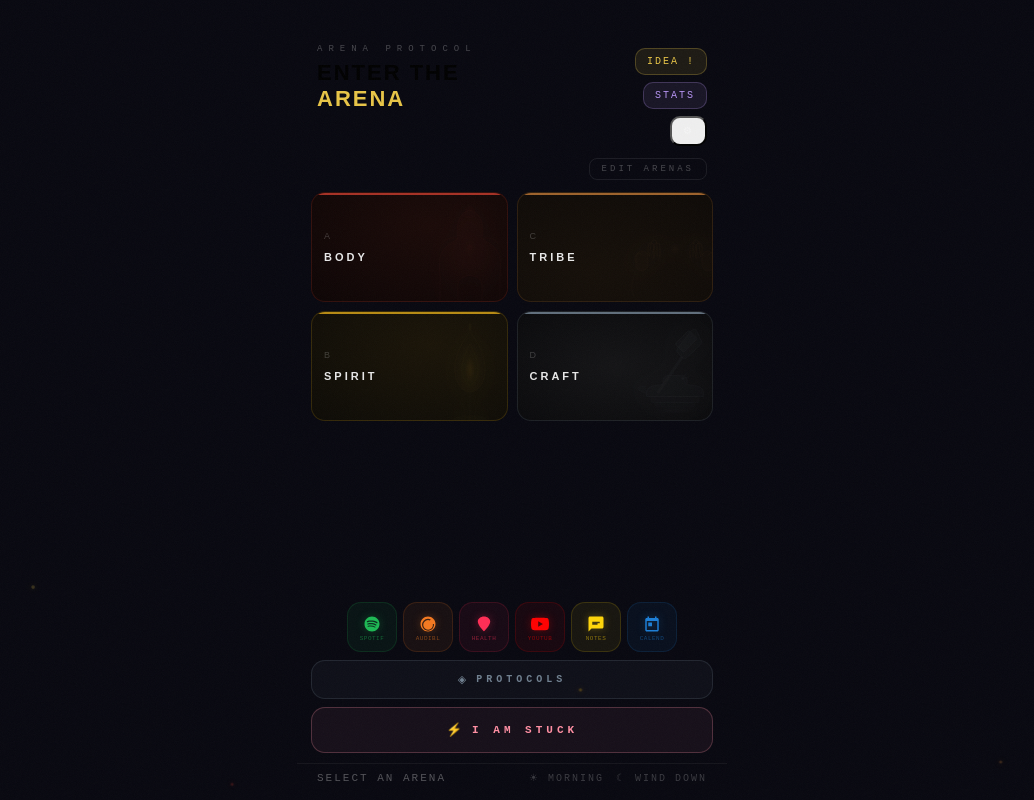
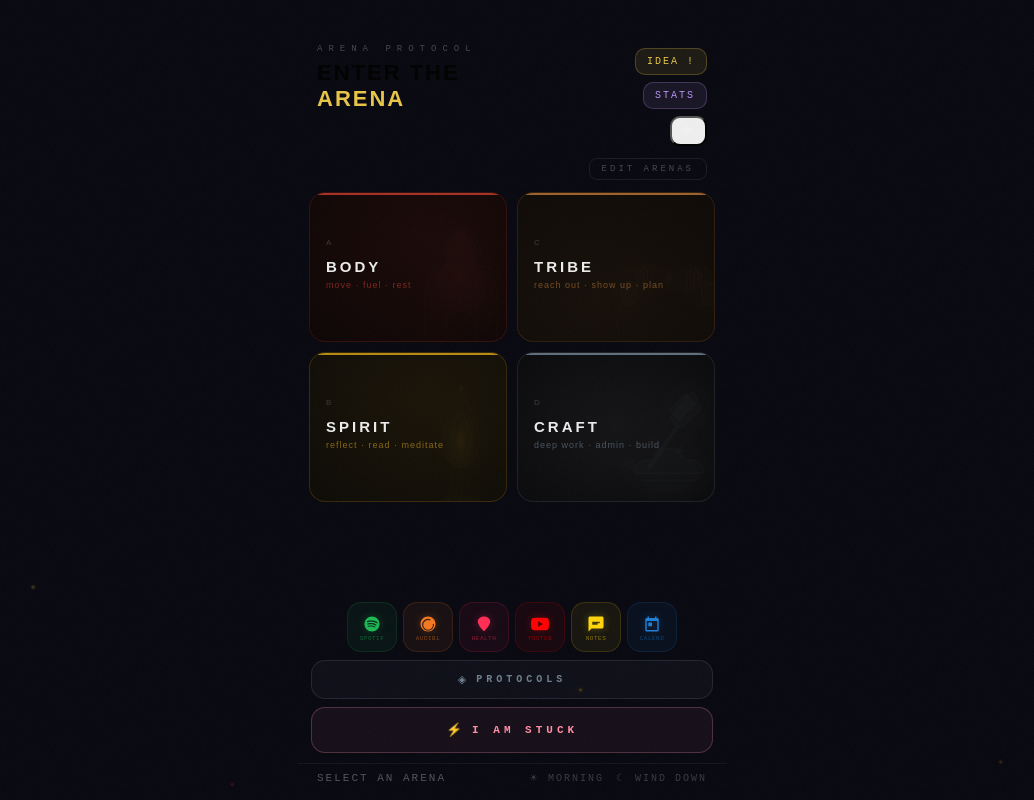
Before and after one commit to tomhton/arena-protocol, a React (Vite) app: page / in a window 1280 px wide. Both pictures are taken after a click on the button "SKIP MORNING PROTOCOL". Shown: the whole page, without its empty margins (128-1162 px from the left). Built offline with nearby package versions, Linux system fonts and the light colour scheme.

Commit message:
Update App.jsx

```diff
--- a/src/App.jsx
+++ b/src/App.jsx
@@ -11,6 +11,7 @@ const LocalNotifications = {
 const DEFAULT_ARENAS = [
   {
     id: "body", label: "BODY", letter: "A", color: "#C0392B",
+    subtitle: "move · fuel · rest",
     description: "The instrument. Without it, nothing else functions. Move it, fuel it, rest it.",
     icon: "◉",
     examples: ["10 min walk", "20 pushups", "Cold shower", "Cook a real meal", "Sleep before midnight", "5 min breathwork", "Stretch for 10 min", "Drink 2L of water"],
@@ -22,6 +23,7 @@ const DEFAULT_ARENAS = [
   },
   {
     id: "spirit", label: "SPIRIT", letter: "B", color: "#D4A017",
+    subtitle: "reflect · read · meditate",
     description: "The inner fire. Who you are beneath the noise. Purpose, identity, the story you tell yourself.",
     icon: "★",
     examples: ["Write 3 things you're grateful for", "Journal one page", "Read 10 pages", "Meditate 10 min", "Define today's one intention", "Review your goals", "Visualize your future self", "Name one lie depression told you today"],
@@ -33,6 +35,7 @@ const DEFAULT_ARENAS = [
   },
   {
     id: "tribe", label: "TRIBE", letter: "C", color: "#B87333",
+    subtitle: "reach out · show up · plan",
     description: "The hearth. You exist because of others. Show up for them — and let them show up for you.",
     icon: "◇",
     examples: ["Send one meaningful text", "Call someone you've been avoiding", "Plan something with a friend", "Reply to a message you've been ignoring", "Tell someone you appreciate them", "Check in on family", "Accept an invitation"],
@@ -44,6 +47,7 @@ const DEFAULT_ARENAS = [
   },
   {
     id: "craft", label: "CRAFT", letter: "D", color: "#708090",
+    subtitle: "deep work · admin · build",
     description: "The work. What you are building in the world — your output, your mastery, your mark.",
     icon: "△",
     examples: ["Send one important email", "Complete one work task", "Work on a side project for 25 min", "Research one lead", "Write 200 words", "Outline one idea", "Do one thing you've been avoiding", "Update one key metric"],
@@ -437,21 +441,21 @@ function ArenaCard({ arena, sessCount, streak, i, onClick, editMode, onEdit, ses
     <div style={{ position: "relative", animation: `fadeUp 0.5s ease ${i * 0.07}s both`, width: "100%" }}>
       <button onClick={editMode ? onEdit : onClick} style={{
         background: mat.bg, border: editMode ? `1px solid ${arena.color}40` : mat.border,
-        borderRadius: 14, padding: "16px 12px 14px", cursor: "pointer", textAlign: "left",
+        borderRadius: 16, padding: "20px 16px 18px", cursor: "pointer", textAlign: "left",
         position: "relative", overflow: "hidden", transition: "all 0.25s ease", width: "100%",
-        minHeight: 110,
+        minHeight: 150,
       }}
         onPointerEnter={e => { if (!editMode) { e.currentTarget.style.background = mat.hoverBg; e.currentTarget.style.border = mat.hoverBorder; e.currentTarget.style.transform = "translateY(-2px)"; e.currentTarget.style.boxShadow = mat.hoverShadow; } }}
         onPointerLeave={e => { if (!editMode) { e.currentTarget.style.background = mat.bg; e.currentTarget.style.border = mat.border; e.currentTarget.style.transform = "translateY(0)"; e.currentTarget.style.boxShadow = "none"; } }}
       >
         {/* Top accent bar */}
-        <div style={{ position: "absolute", top: 0, left: 0, right: 0, height: 2, background: arena.color, borderRadius: "14px 14px 0 0", opacity: 0.85 }} />
+        <div style={{ position: "absolute", top: 0, left: 0, right: 0, height: 2, background: arena.color, borderRadius: "16px 16px 0 0", opacity: 0.85 }} />
 
         {/* SVG illustration — faded watermark, bottom-right anchored */}
         {illustration && (
           <div style={{
-            position: "absolute", bottom: -8, right: -8,
-            width: 90, height: 105,
+            position: "absolute", bottom: -10, right: -10,
+            width: 110, height: 126,
             opacity: 0.13,
             pointerEvents: "none",
             mixBlendMode: "screen",
@@ -463,17 +467,20 @@ function ArenaCard({ arena, sessCount, streak, i, onClick, editMode, onEdit, ses
 
         {/* Content layer */}
         <div style={{ position: "relative", zIndex: 1 }}>
-          <div style={{ fontSize: 9, color: "rgba(255,255,255,0.2)", letterSpacing: 3, marginBottom: 10 }}>{arena.letter}</div>
-          <div style={{ fontSize: 11, fontWeight: "bold", letterSpacing: 3, color: "#E8E8E8", marginBottom: 2 }}>{arena.label}</div>
+          <div style={{ fontSize: 8, color: "rgba(255,255,255,0.18)", letterSpacing: 3, marginBottom: 12 }}>{arena.letter}</div>
+          <div style={{ fontSize: 15, fontWeight: "bold", letterSpacing: 3, color: "#ECECEC", marginBottom: 5, lineHeight: 1 }}>{arena.label}</div>
+          {arena.subtitle && (
+            <div style={{ fontSize: 9, color: `${arena.color}99`, letterSpacing: 1, lineHeight: 1.4, marginBottom: 6 }}>{arena.subtitle}</div>
+          )}
           {streak > 1 && !editMode && (
-            <div style={{ fontSize: 8, color: arena.color, letterSpacing: 1, opacity: 0.8 }}>🔥 {streak}d streak</div>
+            <div style={{ fontSize: 8, color: arena.color, letterSpacing: 1, opacity: 0.8, marginTop: 4 }}>🔥 {streak}d</div>
           )}
         </div>
 
         {/* Forge mark */}
-        {forge && <div style={{ position: "absolute", bottom: 8, left: 10, fontSize: 10, color: arena.color, filter: `drop-shadow(0 0 4px ${arena.color})`, opacity: 0.9, zIndex: 2 }} title={forge.name}>{forge.mark}</div>}
-        {!editMode && sessCount > 0 && streak <= 1 && !forge && <div style={{ position: "absolute", top: 10, right: 10, fontSize: 8, color: arena.color, zIndex: 2 }}>●{sessCount}</div>}
-        {editMode && <div style={{ position: "absolute", top: 8, right: 8, fontSize: 12, color: arena.color, opacity: 0.7, zIndex: 2 }}>✎</div>}
+        {forge && <div style={{ position: "absolute", bottom: 10, left: 12, fontSize: 11, color: arena.color, filter: `drop-shadow(0 0 4px ${arena.color})`, opacity: 0.9, zIndex: 2 }} title={forge.name}>{forge.mark}</div>}
+        {!editMode && sessCount > 0 && streak <= 1 && !forge && <div style={{ position: "absolute", bottom: 10, right: 12, fontSize: 8, color: arena.color, zIndex: 2, letterSpacing: 1 }}>●{sessCount}</div>}
+        {editMode && <div style={{ position: "absolute", top: 10, right: 10, fontSize: 12, color: arena.color, opacity: 0.7, zIndex: 2 }}>✎</div>}
       </button>
     </div>
   );
@@ -1041,6 +1048,7 @@ function StuckScreen({ onBack, onSelectArena, arenas }) {
   const [isCustomActive, setIsCustomActive] = useState(false);
   const [customMinutes, setCustomMinutes] = useState("");
   const [timeLeft, setTimeLeft] = useState(0);
+  const [intention, setIntention] = useState("");
   const [prompt] = useState(STUCK_PROMPTS[Math.floor(Math.random() * STUCK_PROMPTS.length)]);
   const intervalRef = useRef(null);
   const effectiveDuration = isCustomActive && parseInt(customMinutes) > 0 ? parseInt(customMinutes) : selectedDuration;
@@ -1069,14 +1077,45 @@ function StuckScreen({ onBack, onSelectArena, arenas }) {
   }, [phase]);
 
   if (phase === "config") return (
-    <div style={{ flex: 1, display: "flex", flexDirection: "column", padding: "52px 20px 32px" }}>
+    <div style={{ flex: 1, display: "flex", flexDirection: "column", padding: "52px 20px 32px", overflowY: "auto" }}>
       <button onClick={onBack} style={{ background: "none", border: "none", color: "rgba(255,255,255,0.35)", cursor: "pointer", fontSize: 10, letterSpacing: 4, marginBottom: 36, textAlign: "left", padding: 0 }}>← BACK</button>
       <div style={{ fontSize: 9, letterSpacing: 7, color: "rgba(255,255,255,0.25)", marginBottom: 4 }}>EMERGENCY PROTOCOL</div>
       <div style={{ fontSize: 32, fontWeight: "bold", letterSpacing: 2, marginBottom: 6 }}>I AM <span style={{ color: "#FF8FA3" }}>STUCK</span></div>
-      <div style={{ fontSize: 12, color: "rgba(255,255,255,0.4)", marginBottom: 28, lineHeight: 1.7 }}>Set a countdown. When it hits zero, you <em>must</em> enter an arena.</div>
+      <div style={{ fontSize: 12, color: "rgba(255,255,255,0.4)", marginBottom: 24, lineHeight: 1.7 }}>Set a countdown. When it hits zero, you <em>must</em> enter an arena.</div>
+
       <div style={{ padding: "16px", background: "rgba(255,143,163,0.06)", border: "1px solid rgba(255,143,163,0.2)", borderRadius: 12, marginBottom: 28 }}>
         <div style={{ fontSize: 12, color: "rgba(255,143,163,0.8)", lineHeight: 1.6, fontStyle: "italic" }}>"{prompt}"</div>
       </div>
+
+      {/* Optional intention field */}
+      <div style={{ marginBottom: 28 }}>
+        <div style={{ fontSize: 9, letterSpacing: 5, color: "rgba(255,255,255,0.22)", marginBottom: 8 }}>
+          IF YOU COULD DO ANYTHING RIGHT NOW <span style={{ color: "rgba(255,255,255,0.12)" }}>— OPTIONAL</span>
+        </div>
+        <textarea
+          value={intention}
+          onChange={e => setIntention(e.target.value)}
+          placeholder="What's one thing you'd actually do if you weren't stuck..."
+          rows={3}
+          style={{
+            ...inputStyle,
+            resize: "none",
+            lineHeight: 1.6,
+            fontSize: intention ? 13 : 12,
+            color: intention ? "#FF8FA3" : "rgba(255,255,255,0.3)",
+            borderColor: intention ? "rgba(255,143,163,0.45)" : "rgba(255,255,255,0.08)",
+            background: intention ? "rgba(255,143,163,0.06)" : "rgba(255,255,255,0.02)",
+            transition: "all 0.2s ease",
+            boxShadow: intention ? "0 0 12px rgba(255,143,163,0.1)" : "none",
+          }}
+        />
+        {intention && (
+          <div style={{ fontSize: 9, letterSpacing: 2, color: "rgba(255,143,163,0.5)", marginTop: 6 }}>
+            ▸ HOLD THIS THOUGHT
+          </div>
+        )}
+      </div>
+
       <div style={{ fontSize: 9, letterSpacing: 5, color: "rgba(255,255,255,0.22)", marginBottom: 12 }}>GRACE PERIOD</div>
       <div style={{ display: "flex", gap: 8, flexWrap: "wrap", marginBottom: 16 }}>
         {DURATIONS.map(d => <button key={d.value} onClick={() => { setSelectedDuration(d.value); setIsCustomActive(false); }} style={{ padding: "10px 12px", borderRadius: 10, flex: 1, border: !isCustomActive && selectedDuration === d.value ? "1.5px solid #FF8FA3" : "1px solid rgba(255,255,255,0.1)", background: !isCustomActive && selectedDuration === d.value ? "rgba(255,143,163,0.12)" : "transparent", color: !isCustomActive && selectedDuration === d.value ? "#FF8FA3" : "rgba(255,255,255,0.4)", cursor: "pointer", fontSize: 11, letterSpacing: 2, fontFamily: "'Courier New', monospace" }}>{d.label}</button>)}
@@ -1088,7 +1127,7 @@ function StuckScreen({ onBack, onSelectArena, arenas }) {
   );
 
   if (phase === "countdown") return (
-    <div style={{ flex: 1, display: "flex", flexDirection: "column", alignItems: "center", justifyContent: "center", padding: "40px 24px", gap: 28 }}>
+    <div style={{ flex: 1, display: "flex", flexDirection: "column", alignItems: "center", justifyContent: "center", padding: "40px 24px", gap: 24 }}>
       <div style={{ textAlign: "center" }}>
         <div style={{ fontSize: 9, letterSpacing: 7, color: "rgba(255,255,255,0.25)", marginBottom: 6 }}>GRACE PERIOD</div>
         <div style={{ fontSize: 20, fontWeight: "bold", letterSpacing: 4, color: "#FF8FA3" }}>CHOOSE YOUR ARENA</div>
@@ -1103,9 +1142,19 @@ function StuckScreen({ onBack, onSelectArena, arenas }) {
           <div style={{ fontSize: 9, letterSpacing: 3, color: "rgba(255,255,255,0.25)", marginTop: 6 }}>UNTIL MANDATORY</div>
         </div>
       </div>
-      <div style={{ padding: "14px 20px", background: "rgba(255,143,163,0.06)", borderRadius: 12, border: "1px solid rgba(255,143,163,0.15)", textAlign: "center", maxWidth: 280 }}>
-        <div style={{ fontSize: 12, color: "rgba(255,143,163,0.7)", lineHeight: 1.6, fontStyle: "italic" }}>"{prompt}"</div>
-      </div>
+
+      {/* Show intention if they typed one */}
+      {intention ? (
+        <div style={{ width: "100%", maxWidth: 300, padding: "16px 18px", background: "rgba(255,143,163,0.07)", borderRadius: 14, border: "1px solid rgba(255,143,163,0.2)" }}>
+          <div style={{ fontSize: 8, letterSpacing: 4, color: "rgba(255,143,163,0.5)", marginBottom: 8 }}>YOUR INTENTION</div>
+          <div style={{ fontSize: 13, color: "#FF8FA3", lineHeight: 1.6, fontStyle: "italic" }}>{intention}</div>
+        </div>
+      ) : (
+        <div style={{ padding: "14px 20px", background: "rgba(255,143,163,0.06)", borderRadius: 12, border: "1px solid rgba(255,143,163,0.15)", textAlign: "center", maxWidth: 280 }}>
+          <div style={{ fontSize: 12, color: "rgba(255,143,163,0.7)", lineHeight: 1.6, fontStyle: "italic" }}>"{prompt}"</div>
+        </div>
+      )}
+
       <button onClick={() => setPhase("pickArena")} style={{ padding: "14px 32px", background: "transparent", border: "1px solid rgba(255,255,255,0.15)", borderRadius: 12, color: "rgba(255,255,255,0.4)", fontSize: 10, letterSpacing: 4, cursor: "pointer", fontFamily: "'Courier New', monospace" }}>I'M READY NOW →</button>
     </div>
   );
@@ -1116,6 +1165,9 @@ function StuckScreen({ onBack, onSelectArena, arenas }) {
         <div style={{ fontSize: 28, color: "#FF8FA3", marginBottom: 8, filter: "drop-shadow(0 0 12px #FF8FA3)" }}>⚡</div>
         <div style={{ fontSize: 9, letterSpacing: 7, color: "rgba(255,255,255,0.25)", marginBottom: 6 }}>TIME IS UP</div>
         <div style={{ fontSize: 22, fontWeight: "bold", letterSpacing: 3 }}>PICK AN ARENA</div>
+        {intention && (
+          <div style={{ marginTop: 12, fontSize: 11, color: "rgba(255,143,163,0.6)", fontStyle: "italic", maxWidth: 260, margin: "12px auto 0" }}>"{intention}"</div>
+        )}
       </div>
       <div style={{ display: "grid", gridTemplateColumns: "1fr 1fr", gap: 10 }}>
         {arenas.map((arena, i) => <ArenaCard key={arena.id} arena={arena} sessCount={0} streak={0} i={i} onClick={() => onSelectArena(arena)} />)}
@@ -1768,15 +1820,15 @@ export default function App() {
             </button>
           </div>
 
-          <div style={{ flex: 1, padding: "4px 14px 10px" }}>
-            <div style={{ display: "grid", gridTemplateColumns: "1fr 1fr", gap: 9 }}>
-              <div style={{ display: "flex", flexDirection: "column", gap: 9 }}>
+          <div style={{ flex: 1, padding: "4px 12px 8px" }}>
+            <div style={{ display: "grid", gridTemplateColumns: "1fr 1fr", gap: 10 }}>
+              <div style={{ display: "flex", flexDirection: "column", gap: 10 }}>
                 {letteredArenas.slice(0, Math.ceil(letteredArenas.length / 2)).map((arena, i) => (
                   <ArenaCard key={arena.id} arena={arena} sessCount={sessions.filter(s => s.arenaId === arena.id && s.date === todayStr()).length} streak={arenaStreaks[arena.id] || 0} i={i} editMode={editMode} onClick={() => handleArenaSelect(arena)} onEdit={() => setEditingArena(arena)} sessions={sessions} />
                 ))}
                 {editMode && <AddArenaCard i={letteredArenas.length} onClick={() => setEditingArena({})} />}
               </div>
-              <div style={{ display: "flex", flexDirection: "column", gap: 9 }}>
+              <div style={{ display: "flex", flexDirection: "column", gap: 10 }}>
                 {letteredArenas.slice(Math.ceil(letteredArenas.length / 2)).map((arena, i) => (
                   <ArenaCard key={arena.id} arena={arena} sessCount={sessions.filter(s => s.arenaId === arena.id && s.date === todayStr()).length} streak={arenaStreaks[arena.id] || 0} i={i + Math.ceil(letteredArenas.length / 2)} editMode={editMode} onClick={() => handleArenaSelect(arena)} onEdit={() => setEditingArena(arena)} sessions={sessions} />
                 ))}
```
